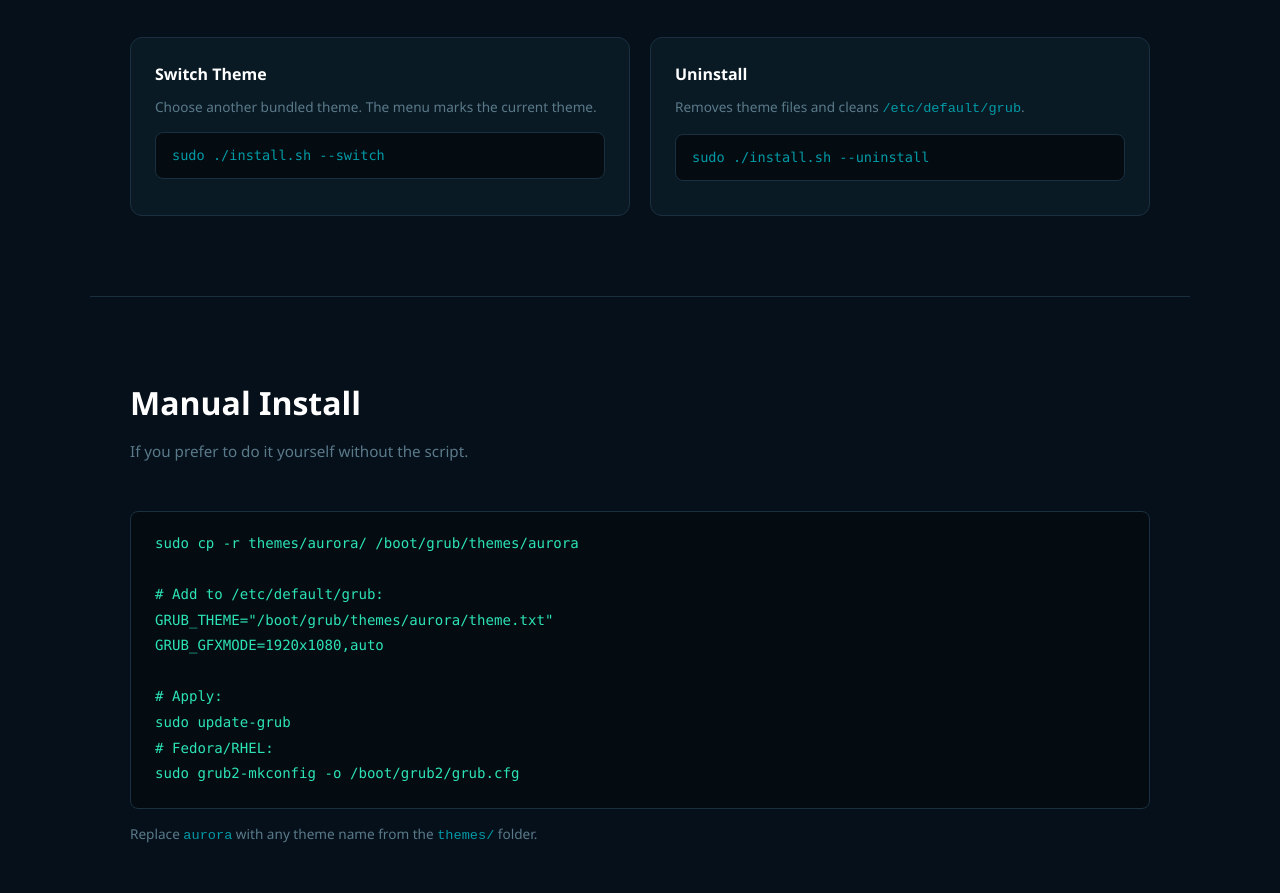
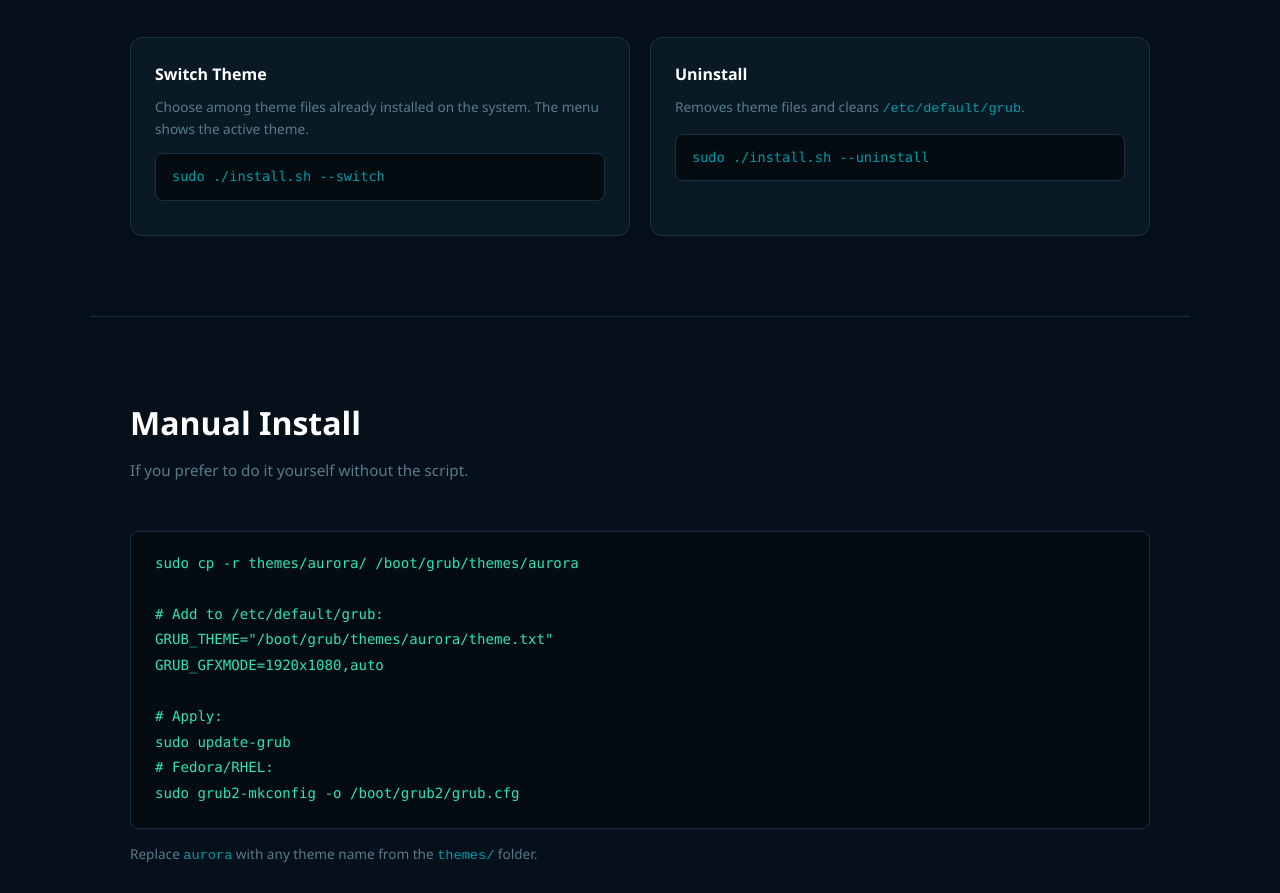
Before and after one commit to itspriyanshuks17/grub-boot-loader, a plain HTML site: page docs/index.html in a window 1280 px wide. Shown: the part 2891-3784 px from the top of the page. Drawn offline with Linux system fonts and the light colour scheme.

Commit message:
Clarify installed theme switching in website guide

```diff
--- a/docs/index.html
+++ b/docs/index.html
@@ -217,7 +217,7 @@ Select a theme [1-6]: <span class="cursor">_</span></pre>
   <div class="switch-uninstall">
     <div class="su-card">
       <h3>Switch Theme</h3>
-      <p>Choose another bundled theme. The menu marks the current theme.</p>
+      <p>Choose among theme files already installed on the system. The menu shows the active theme.</p>
       <div class="code-block"><code>sudo ./install.sh --switch</code></div>
     </div>
     <div class="su-card">
```
